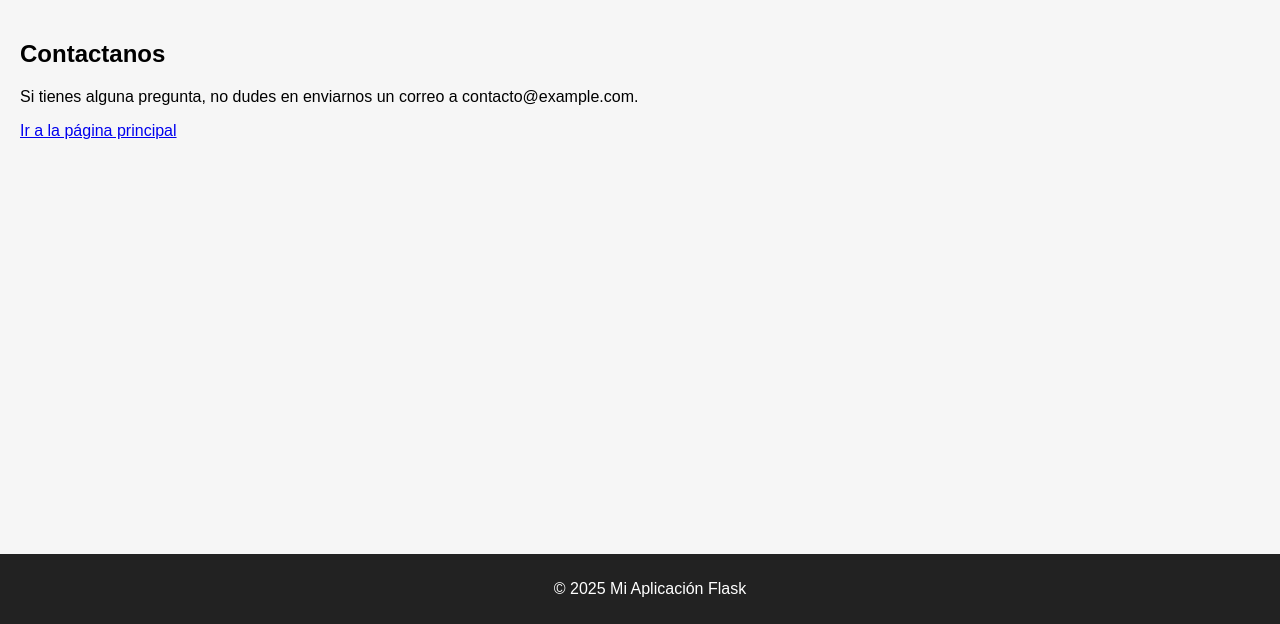
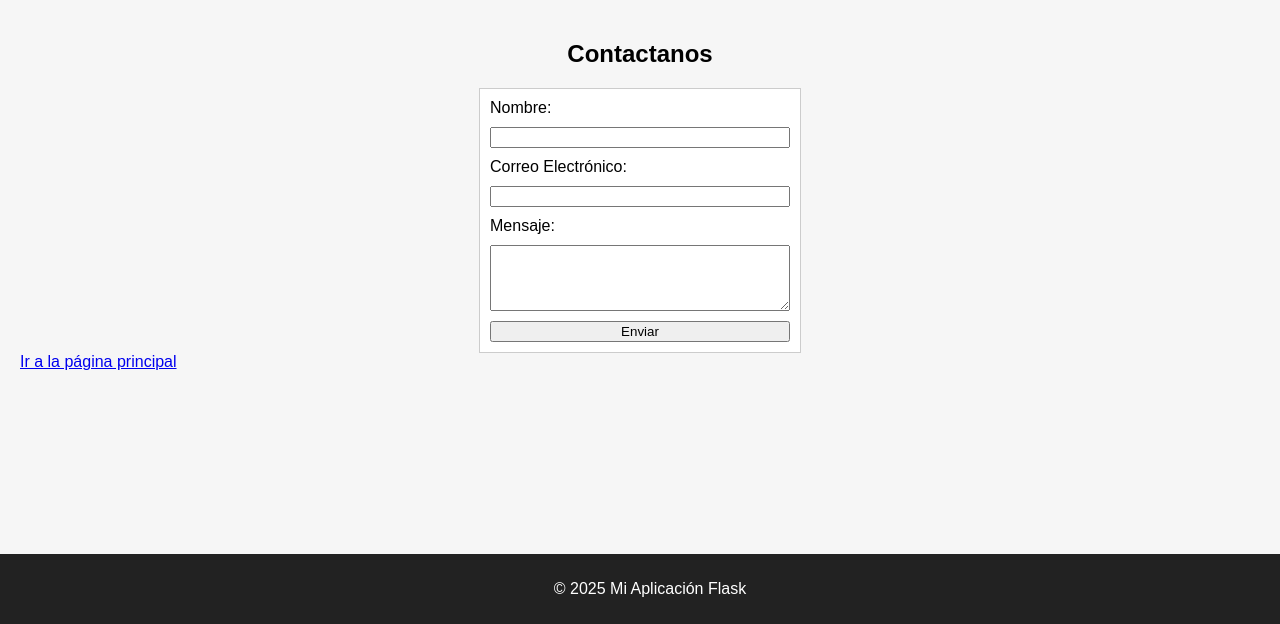
Before and after one commit to Yosoyfr/python-web-seccion-b, a Flask app: page /contacto in a window 1280 px wide. Shown: the part 176-800 px from the top of the page. Run offline with Flask 3, Linux system fonts and the light colour scheme.

Commit message:
Ejemplo 5: Formularios GET y POST

```diff
--- a/app.py
+++ b/app.py
@@ -1,4 +1,4 @@
-from flask import Flask, render_template
+from flask import Flask, render_template, request
 
 # Create a Flask application instance
 app = Flask(__name__)
@@ -19,26 +19,52 @@ product_data = [
 
 
 # Ruta principal
-@app.route("/")
+@app.route("/", methods=["GET"])
 def home():
     return render_template("index.html")
 
 
 # Ruta de perfil
-@app.route("/perfil")
+@app.route("/perfil", methods=["GET"])
 def perfil():
     return render_template("perfil.html", user=user_data)
 
 
 # Ruta de productos
-@app.route("/productos")
+@app.route("/productos", methods=["GET"])
 def productos():
     return render_template("productos.html", products=product_data)
 
 
+# Ruta de saludo
+@app.route("/saludo", methods=["GET"])
+def saludo():
+    nombre = request.args.get("nombre", "Invitado")
+    return render_template("saludo.html", nombre=nombre)
+
+
+# Ruta de login
+@app.route("/login", methods=["GET", "POST"])
+def login():
+    if request.method == "POST":
+        # Aquí iría la lógica para procesar el login
+        username = request.form.get("username")
+        password = request.form.get("password")
+        # Validar credenciales (no implementado)
+        return render_template("bienvenida.html", username=username)
+    return render_template("login.html")
+
+
 # Ruta de contacto
-@app.route("/contacto")
+@app.route("/contacto", methods=["GET", "POST"])
 def contacto():
+    if request.method == "POST":
+        # Aquí iría la lógica para procesar el formulario de contacto
+        nombre = request.form.get("nombre")
+        email = request.form.get("email")
+        mensaje = request.form.get("mensaje")
+        # Procesar los datos (no implementado)
+        return render_template("confirmacion.html", nombre=nombre)
     return render_template("contacto.html")
 
 
--- a/static/style.css
+++ b/static/style.css
@@ -31,3 +31,20 @@ footer {
     width: 100%;
     bottom: 0;
 }
+
+.login-title,
+.page-title {
+    text-align: center;
+    margin-bottom: 20px;
+}
+.login-form,
+.contact-form {
+    max-width: 300px;
+    margin: auto;
+    padding: 10px;
+    border: 1px solid #ccc;
+    background-color: white;
+    display: flex;
+    flex-direction: column;
+    gap: 10px;
+}
--- a/templates/contacto.html
+++ b/templates/contacto.html
@@ -3,7 +3,15 @@
 {% block title %}Contacto{% endblock %}
 
 {% block content %}
-<h2>Contactanos</h2>
-<p>Si tienes alguna pregunta, no dudes en enviarnos un correo a contacto@example.com.</p>
+<h2 class="page-title">Contactanos</h2>
+<form method="post" action="/contacto" class="contact-form">
+    <label for="nombre">Nombre:</label>
+    <input type="text" id="nombre" name="nombre" required>
+    <label for="email">Correo Electrónico:</label>
+    <input type="email" id="email" name="email" required>
+    <label for="mensaje">Mensaje:</label>
+    <textarea id="mensaje" name="mensaje" rows="4" required></textarea>
+    <input type="submit" value="Enviar">
+</form>
 <a href="/">Ir a la página principal</a>
 {% endblock %}
```
Also changed, not shown: templates/bienvenida.html (added, +13 -0 lines), templates/confirmacion.html (added, +12 -0 lines), templates/index.html (+8 -0 lines), templates/login.html (added, +16 -0 lines), templates/saludo.html (added, +17 -0 lines).
